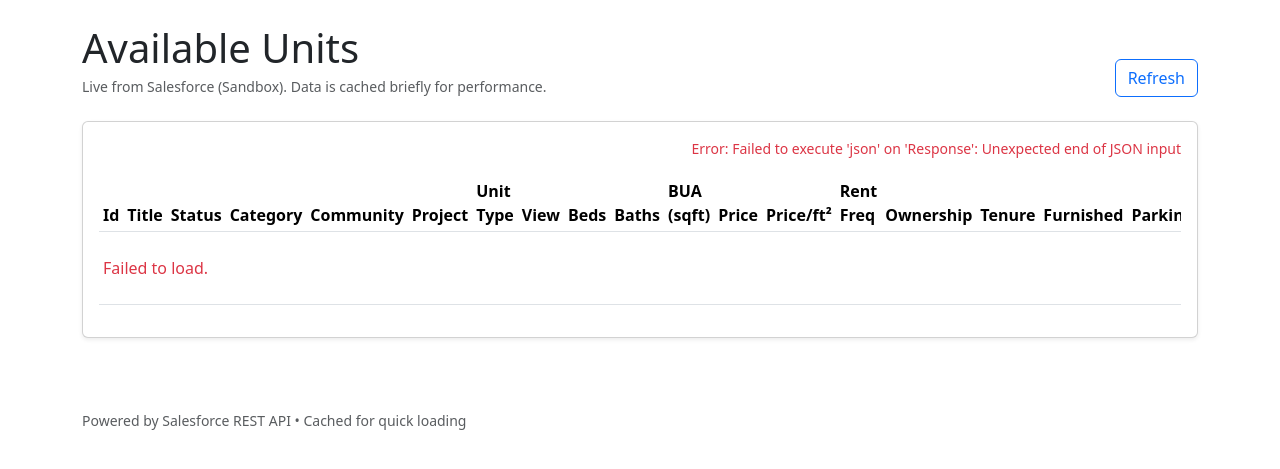
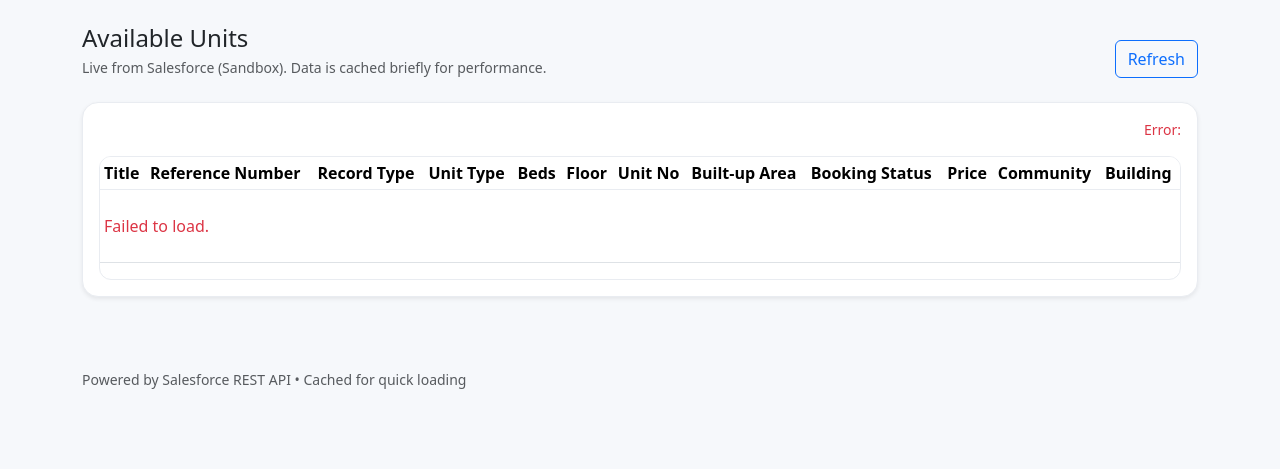
Before and after one commit to helpdeskmycbhelp/salesforce, a Flask app: page / in a window 1280 px wide. Shown: the top 469 px of the page. Run offline with Flask 3, Linux system fonts and the light colour scheme; data that the repository does not hold is empty.

Commit message:
Update index.html

```diff
--- a/templates/index.html
+++ b/templates/index.html
@@ -5,29 +5,39 @@
   <title>Available Units – Public (Salesforce Sandbox)</title>
   <meta name="viewport" content="width=device-width, initial-scale=1"/>
   <link href="https://cdn.jsdelivr.net/npm/bootstrap@5.3.3/dist/css/bootstrap.min.css" rel="stylesheet">
-  <!-- Your custom CSS -->
+  <!-- optional custom styles (create static/site.css in your repo) -->
   <link rel="stylesheet" href="/static/site.css">
+  <style>
+    /* Minimal inline styles in case /static/site.css isn't present */
+    :root{
+      --bg:#f6f8fb; --border:#e9ecf1; --muted:#6c757d;
+    }
+    body{ background:var(--bg); }
+    .card{ border:1px solid var(--border); border-radius:16px; }
+    .table-scroll{ max-height:70vh; overflow:auto; border:1px solid var(--border); border-radius:12px }
+    thead th{ position:sticky; top:0; background:#fff; z-index:1; border-bottom:1px solid var(--border) }
+    .badge.text-bg-info-soft{ color:#0aa2c0; background:#e6f7fb; border:1px solid #d4eef7 }
+    .chip{ display:inline-block; padding:.15rem .5rem; border-radius:999px; background:#eef2f7; border:1px solid var(--border); font-size:.8rem }
+    .empty-state{ display:flex; flex-direction:column; align-items:center; color:var(--muted); padding:2rem 0 }
+  </style>
 </head>
-<body class="bg-page">
+<body>
 <header class="container py-4">
   <div class="d-flex flex-wrap gap-3 justify-content-between align-items-end">
     <div>
-      <h1 class="page-title mb-1">Available Units</h1>
+      <h1 class="h4 mb-1">Available Units</h1>
       <p class="text-muted small m-0">Live from Salesforce (Sandbox). Data is cached briefly for performance.</p>
     </div>
-    <div class="d-flex gap-2">
-      <button id="btn-refresh" class="btn btn-outline-primary">
-        <span class="spinner-border spinner-border-sm me-2 d-none" id="spin-refresh" role="status" aria-hidden="true"></span>
-        Refresh
-      </button>
-    </div>
+    <button id="btn-refresh" class="btn btn-outline-primary">
+      <span class="spinner-border spinner-border-sm me-2 d-none" id="spin-refresh" role="status" aria-hidden="true"></span>
+      Refresh
+    </button>
   </div>
 </header>
 
 <main class="container pb-5">
-  <div class="card shadow-sm card-surface">
+  <div class="card shadow-sm">
     <div class="card-body">
-      <!-- Controls / status line -->
       <div class="d-flex flex-wrap gap-2 justify-content-between align-items-center mb-3">
         <div class="small text-muted">
           <span id="hint" class="me-2"></span>
@@ -38,119 +48,82 @@
 
       <div class="table-responsive table-scroll">
         <table class="table table-sm align-middle" id="units-table">
-          <thead class="table-head">
-            <tr id="head-row"></tr>
-          </thead>
-          <tbody id="rows">
-            <tr><td class="text-muted p-4">Loading…</td></tr>
-          </tbody>
+          <thead><tr id="head-row"></tr></thead>
+          <tbody id="rows"><tr><td class="text-muted p-4">Loading…</td></tr></tbody>
         </table>
       </div>
 
       <div class="empty-state d-none" id="empty">
-        <img alt="" src="https://cdn.jsdelivr.net/gh/twitter/twemoji@14.0.2/assets/svg/1f4dd.svg" class="empty-emoji">
-        <p class="empty-text">No records to display.</p>
+        <div class="mb-2">🗂️</div>
+        <div>No records to display.</div>
       </div>
     </div>
   </div>
 </main>
 
 <footer class="container py-4 small text-muted">
-  <span>Powered by Salesforce REST API • Cached for quick loading</span>
+  Powered by Salesforce REST API • Cached for quick loading
 </footer>
 
 <script>
-/* ----------- Columns to display: [Label, FieldAPIName, typeHint?] ----------- */
+/* ---------- Columns (label, fieldExpr, renderHint?) ----------
+   Use "|" in fieldExpr for fallbacks. Use dotted paths for lookups.
+-------------------------------------------------------------- */
 const COLS = [
-  ["Id","Id"],
-  ["Title","Name"],
-  ["Status","Status__c","badge"],
-  ["Category","Category__c"],
-  ["Community","Community__c"],
-  ["Project","Project_Name__c"],
-  ["Unit Type","Unit_Type__c"],
-  ["View","View__c"],
-  ["Beds","Beds__c","chip"],
-  ["Baths","Baths__c","chip"],
-  ["BUA (sqft)","Built_up_Area__c","num"],
-  ["Price","Price__c","currency"],
-  ["Price/ft²","Price_Per_SqFt__c","currency"],
-  ["Rent Freq","Rent_Frequency__c"],
-  ["Ownership","Ownership__c"],
-  ["Tenure","Tenure__c"],
-  ["Furnished","Furnished__c","badge-gray"],
-  ["Parking","Parking__c","badge-gray"],
-  ["Emirate","Emirate__c"],
-  ["City","City__c"],
-  ["Ref #","Reference_No__c","mono"],
-  ["Trakheesi #","Trakheesi_Permit_No__c","mono"],
-  ["Created","CreatedDate","date"],
-  ["Last Modified","LastModifiedDate","date"],
+  ["Title",            "Name"],
+  ["Reference Number", "Reference_Number__c"],
+  ["Record Type",      "RecordTypeId"],
+  ["Unit Type",        "Unit_Type__c"],
+  ["Beds",             "Beds__c", "chip"],
+  ["Floor",            "Floor__c"],
+  ["Unit No",           "Unit_No__c"],
+  ["Built-up Area",    "Built_up_Area__c", "num"],
+  ["Booking Status",   "Booking_Status__c|Status__c", "badge"],
+  ["Price",            "Price__c", "currency"],
+  ["Community",        "Community__c"],
+  ["Building",         "Building__r.Name|Building_Name__c"]
 ];
 
+/* ---------- table header ---------- */
 function renderHeader(){
   document.getElementById("head-row").innerHTML =
     COLS.map(([label]) => `<th scope="col">${label}</th>`).join("");
 }
 
-function fmtBoolean(v){
-  if (v === true)  return '<span class="badge text-bg-success-soft">Yes</span>';
-  if (v === false) return '<span class="badge text-bg-danger-soft">No</span>';
+/* ---------- utils ---------- */
+function escapeHtml(s){ const t=document.createElement("textarea"); t.textContent=s; return t.innerHTML; }
+function getByPath(obj, path){
+  return path.split('.').reduce((o,k)=> (o && o[k]!==undefined) ? o[k] : undefined, obj);
+}
+function getValueWithFallback(rec, expr){
+  for (const p of expr.split("|")){
+    const v = p.includes(".") ? getByPath(rec, p) : rec[p];
+    if (v !== undefined && v !== null && v !== "") return v;
+  }
   return "";
 }
-function fmtNumber(v){
-  if (v === null || v === undefined || v === "") return "";
-  const n = Number(v);
-  if (Number.isNaN(n)) return v;
-  return new Intl.NumberFormat().format(n);
-}
-function fmtCurrency(v){
-  if (v === null || v === undefined || v === "") return "";
-  const n = Number(v);
-  if (Number.isNaN(n)) return v;
-  return new Intl.NumberFormat(undefined, { maximumFractionDigits: 2 }).format(n);
-}
-function fmtDate(v){
-  if (!v) return "";
-  // Salesforce ISO format — display local date/time short
-  const d = new Date(v);
-  if (isNaN(d.getTime())) return v;
-  return d.toLocaleString();
-}
-function badge(text, tone="primary"){
-  if (!text) return "";
-  return `<span class="badge text-bg-${tone}-soft">${escapeHtml(String(text))}</span>`;
-}
-function chip(text){
-  if (!text) return "";
-  return `<span class="chip">${escapeHtml(String(text))}</span>`;
-}
-function mono(text){
-  if (!text) return "";
-  return `<span class="mono">${escapeHtml(String(text))}</span>`;
-}
-function escapeHtml(s){
-  const t = document.createElement("textarea");
-  t.textContent = s;
-  return t.innerHTML;
-}
 
-function renderCell(rec, field, hint){
-  const val = rec[field];
-  switch (hint){
-    case "badge":      return badge(val, "info");
-    case "badge-gray": return badge(val, "muted");
-    case "chip":       return chip(val);
-    case "num":        return fmtNumber(val);
-    case "currency":   return fmtCurrency(val);
-    case "date":       return fmtDate(val);
-    case "mono":       return mono(val);
+/* ---------- formatters ---------- */
+function fmtBoolean(v){ if(v===true) return '<span class="badge text-bg-success">Yes</span>'; if(v===false) return '<span class="badge text-bg-danger">No</span>'; return ""; }
+function fmtNumber(v){ if(v===null||v===undefined||v==="") return ""; const n=Number(v); return Number.isNaN(n)? v : new Intl.NumberFormat().format(n); }
+function fmtCurrency(v){ if(v===null||v===undefined||v==="") return ""; const n=Number(v); return Number.isNaN(n)? v : new Intl.NumberFormat(undefined,{maximumFractionDigits:2}).format(n); }
+function badge(text){ if(!text) return ""; return `<span class="badge text-bg-info-soft">${escapeHtml(String(text))}</span>`; }
+function chip(text){ if(!text) return ""; return `<span class="chip">${escapeHtml(String(text))}</span>`; }
+
+function renderCell(rec, fieldExpr, hint){
+  const val = getValueWithFallback(rec, fieldExpr);
+  switch(hint){
+    case "badge":    return badge(val);
+    case "chip":     return chip(val);
+    case "num":      return fmtNumber(val);
+    case "currency": return fmtCurrency(val);
     default:
-      if (val === true || val === false) return fmtBoolean(val);
+      if(val===true || val===false) return fmtBoolean(val);
       return val ?? "";
   }
 }
 
+/* ---------- load units (robust JSON handling) ---------- */
 async function loadUnits(force=false){
   renderHeader();
   const rows  = document.getElementById("rows");
@@ -160,17 +133,15 @@ async function loadUnits(force=false){
   const count = document.getElementById("recordCount");
   const spin  = document.getElementById("spin-refresh");
 
-  msg.textContent = "";
-  hint.textContent = "";
-  empty.classList.add("d-none");
-  count.classList.add("d-none");
+  msg.textContent = ""; hint.textContent=""; empty.classList.add("d-none"); count.classList.add("d-none");
   rows.innerHTML = `<tr><td colspan="${COLS.length}" class="py-4">Loading…</td></tr>`;
-  spin.classList.remove("d-none");
+  spin?.classList.remove("d-none");
 
   try{
-    const url = "/api/units" + (force ? "?refresh=1" : "");
-    const r = await fetch(url);
-    const data = await r.json();
+    const r = await fetch("/api/units" + (force ? "?refresh=1" : ""));
+    const ct = r.headers.get("content-type") || "";
+    const data = ct.includes("application/json") ? await r.json() : { ok:false, error: await r.text() };
+
     if (!r.ok || !data.ok) throw new Error(typeof data.error === "string" ? data.error : JSON.stringify(data.error));
 
     if (!data.records?.length){
@@ -180,14 +151,12 @@ async function loadUnits(force=false){
       return;
     }
 
-    // Build rows
     rows.innerHTML = data.records.map(rec => `
       <tr>
-        ${COLS.map(([_, f, h]) => `<td>${renderCell(rec, f, h)}</td>`).join("")}
+        ${COLS.map(([_, fieldExpr, hint]) => `<td>${renderCell(rec, fieldExpr, hint)}</td>`).join("")}
       </tr>
     `).join("");
 
-    // Status line
     hint.textContent = data.fromCache
       ? `served from cache (ttl ${data.cacheTtl}s)`
       : `fresh from Salesforce (cached ${data.cacheTtl}s)`;
@@ -197,16 +166,13 @@ async function loadUnits(force=false){
     msg.textContent = "Error: " + e.message;
     rows.innerHTML = `<tr><td colspan="${COLS.length}" class="text-danger py-4">Failed to load.</td></tr>`;
   }finally{
-    spin.classList.add("d-none");
+    spin?.classList.add("d-none");
   }
 }
 
-/* Auto-load immediately when the page opens */
-window.addEventListener("DOMContentLoaded", () => {
-  loadUnits();   // load immediately when page opens
-});
-
-/* Manual refresh */
+/* auto-load on open */
+window.addEventListener("DOMContentLoaded", () => { loadUnits(); });
+/* manual refresh */
 document.getElementById("btn-refresh").addEventListener("click", () => loadUnits(true));
 </script>
 </body>
```
